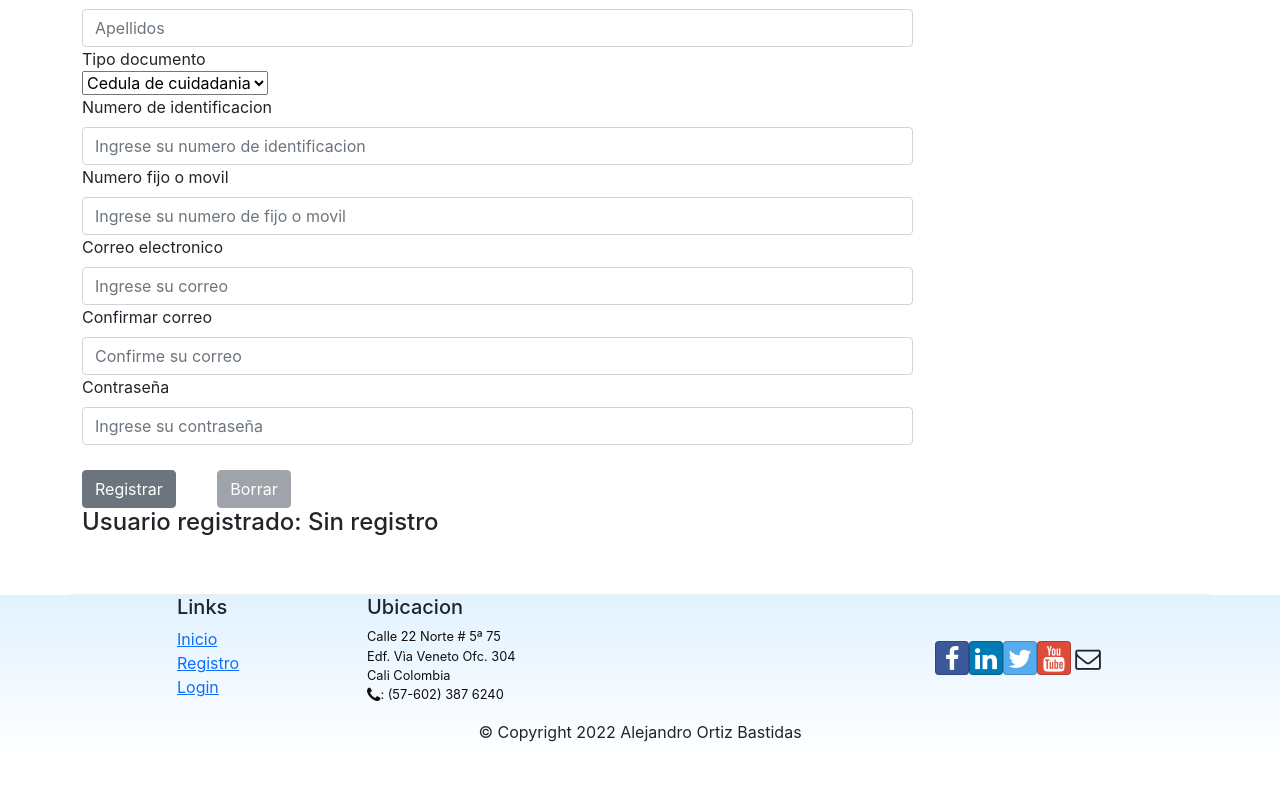
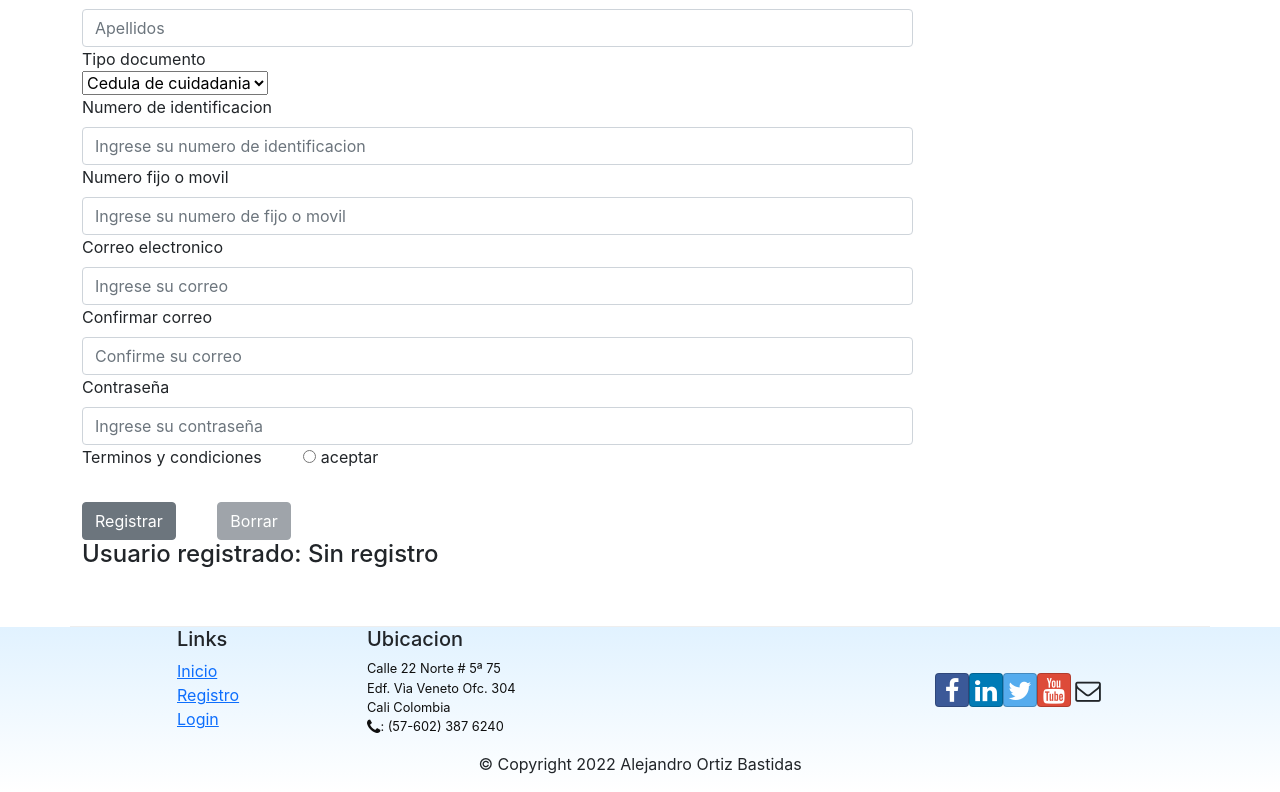
Before and after one commit to aleortbas/pruebaSun, a React (Create React App) app: page /registro in a window 1280 px wide. Shown: the part 480-1272 px from the top of the page. Before the commit the page ends 1240 px from the top, so only its background shows below. Built offline with nearby package versions, Linux system fonts and the light colour scheme; no server answers.

Commit message:
terminos y condiciones

```diff
--- a/src/components/RegistroComponent.js
+++ b/src/components/RegistroComponent.js
@@ -39,6 +39,7 @@ function Registro() {
   const [registerTipoDoc, setTipoDoc] = useState("");
   const [registerNumDoc, setNumDoc] = useState("");
   const [registerNumCel, setNumCel] = useState("");
+  const [registerTerminos, setTerminos] = useState("");
   const [user, setUser] = useState({});
 
   const register = async () => {
@@ -54,6 +55,7 @@ function Registro() {
         document: registerTipoDoc,
         documentId: registerNumDoc,
         phoneNumber: registerNumCel,
+        terminos: registerTerminos,
         completed: false,
         created: Timestamp.now(),
       });
@@ -230,6 +232,15 @@ function Registro() {
                     </div>
                   )}
                 </Field>
+                <Field name="terminos">
+                {({ input, meta }) => (
+                    <div>
+                      <Label style={{marginRight:"5%"}}>Terminos y condiciones</Label>
+                      <input type="radio" value="Aceptar" name="terminos" onInput={(event)=>{setTerminos(event.target.value)}}/> aceptar
+                      {meta.error && meta.touched && <span style={{color:"red", textDecoration:"underline"}}>{meta.error}</span>}
+                    </div>
+                  )}
+                </Field>
                 <div className="buttons">
                   <Button onClick={register} disabled={submitting} style={{marginRight:"5%", marginTop:"3%"}}>
                     Registrar
```
